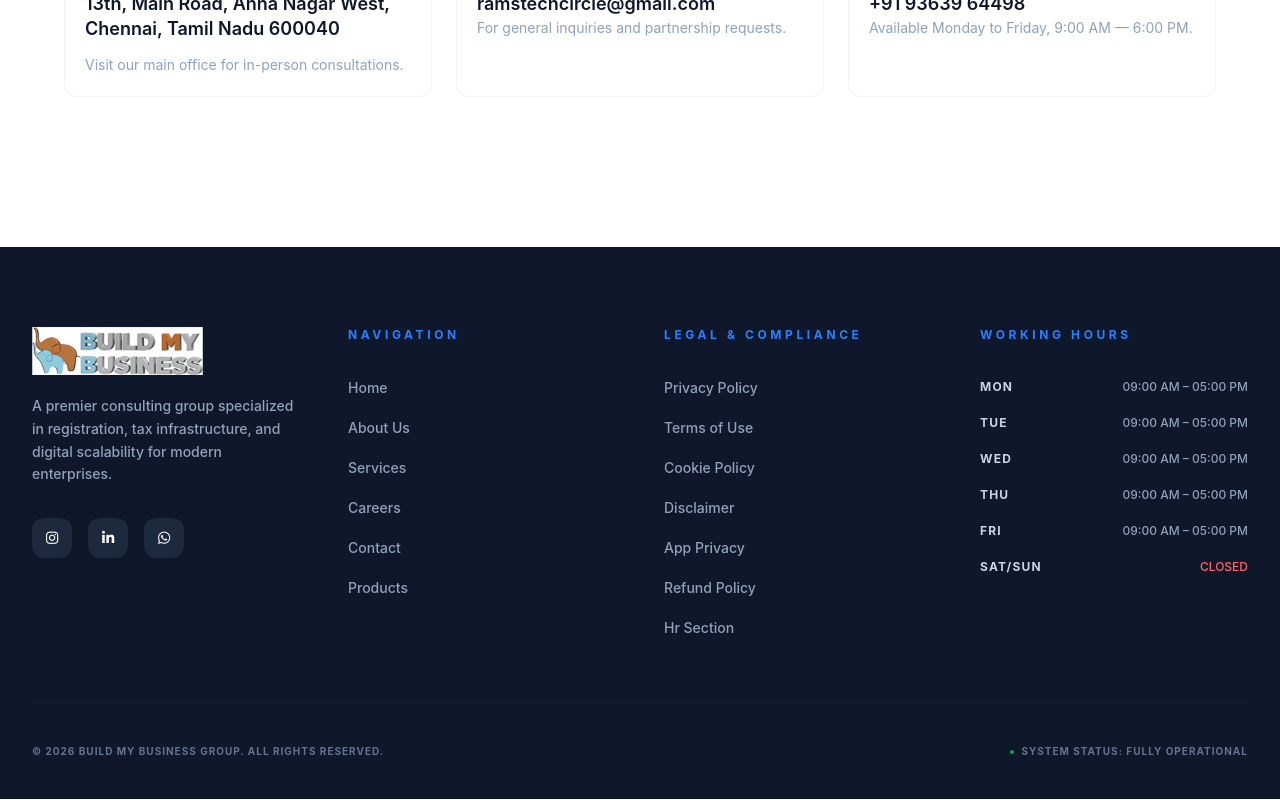
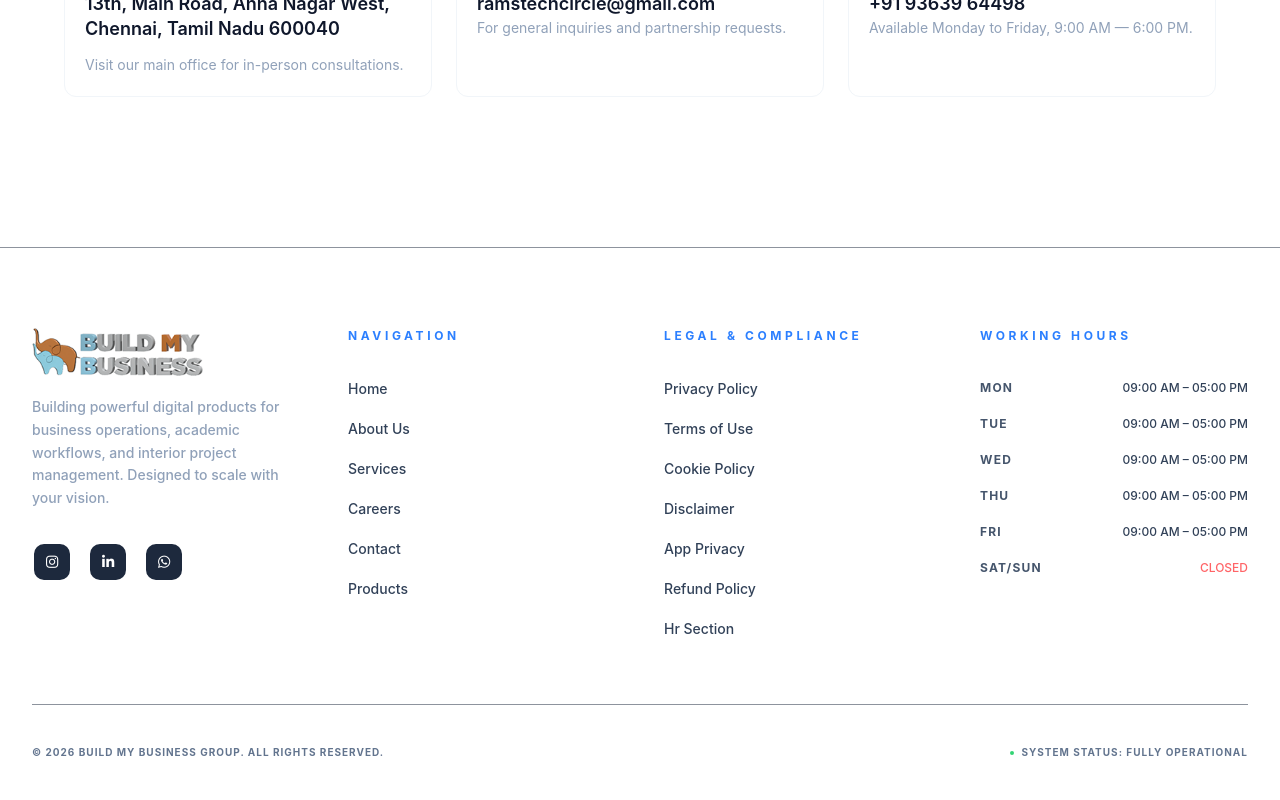
Before and after one commit to RamganeshTech/Build-My-Business, a React (Vite) app: page / in a window 1280 px wide. Shown: the part 3764-4564 px from the top of the page. Built offline with nearby package versions, Linux system fonts and the light colour scheme.

Commit message:
updated the footer part

```diff
--- a/src/components/Footer.tsx
+++ b/src/components/Footer.tsx
@@ -67,7 +67,7 @@
 //                 <li key={link.name}>
 //                   <Link
 //                     to={link.path}
-//                     className="text-gray-400 hover:text-white hover:translate-x-1 transition-all inline-block text-sm"
+//                     className="text-gray-400 hover:text-slate-900 hover:translate-x-1 transition-all inline-block text-sm"
 //                   >
 //                     {link.name}
 //                   </Link>
@@ -97,8 +97,8 @@
 //         <div className="border-t border-slate-800 pt-8 mt-8 flex flex-col md:flex-row justify-between items-center text-gray-500 text-xs gap-4">
 //           <p>© {currentYear} Build My Business. All Rights Reserved.</p>
 //           <div className="flex space-x-6">
-//             <Link to="/privacy" className="hover:text-white">Privacy Policy</Link>
-//             <Link to="/terms" className="hover:text-white">Terms of Service</Link>
+//             <Link to="/privacy" className="hover:text-slate-900">Privacy Policy</Link>
+//             <Link to="/terms" className="hover:text-slate-900">Terms of Service</Link>
 //           </div>
 //         </div>
 //       </div>
@@ -164,7 +164,8 @@ const Footer = () => {
   ];
 
   return (
-    <footer className="bg-[#0f172a] text-white pt-20 pb-10">
+    // <footer className="bg-[#0f172a] text-white pt-20 pb-10">
+    <footer className="bg-white text-slate-900 pt-20 pb-10 border-t border-slate-800/50">
       <div className="max-w-7xl mx-auto px-6 lg:px-8">
 
         {/* Main Footer Grid */}
@@ -180,7 +181,8 @@ const Footer = () => {
               />
             </Link>
             <p className="text-slate-400 text-sm leading-relaxed font-medium">
-              A premier consulting group specialized in registration, tax infrastructure, and digital scalability for modern enterprises.
+                Building powerful digital products for business operations, academic workflows, and interior project management. Designed to scale with your vision.
+
             </p>
             <div className="flex space-x-4">
               {socialLinks.map((social, index) => (
@@ -189,7 +191,7 @@ const Footer = () => {
                   href={social.href}
                   target="_blank"
                   rel="noopener noreferrer"
-                  className="w-10 h-10 rounded-xl bg-slate-800 flex items-center justify-center hover:bg-blue-600 transition-all duration-300"
+                  className="w-10 h-10 bg-slate-800 rounded-xl text-white border-2 flex items-center justify-center hover:bg-blue-600 transition-all duration-300"
                 >
                   <i className={`fa-brands ${social.icon} text-sm`}></i>
                 </a>
@@ -205,7 +207,7 @@ const Footer = () => {
                 <li key={link.name}>
                   <Link
                     to={link.path}
-                    className="text-slate-400 hover:text-white hover:translate-x-1 transition-all inline-block text-sm font-medium"
+                    className="text-slate-700 hover:text-slate-900 hover:translate-x-1 transition-all inline-block text-sm font-medium"
                   >
                     {link.name}
                   </Link>
@@ -222,7 +224,7 @@ const Footer = () => {
                 <li key={link.name}>
                   <Link
                     to={link.path}
-                    className="text-slate-400 hover:text-white hover:translate-x-1 transition-all inline-block text-sm font-medium"
+                    className="text-slate-700 hover:text-slate-900 hover:translate-x-1 transition-all inline-block text-sm font-medium"
                   >
                     {link.name}
                   </Link>
@@ -237,8 +239,8 @@ const Footer = () => {
             <ul className="space-y-3">
               {workingHours.map((item) => (
                 <li key={item.day} className="flex justify-between text-xs py-1">
-                  <span className="font-bold text-slate-300 tracking-widest">{item.day}</span>
-                  <span className={`${item.hours === 'CLOSED' ? 'text-red-400' : 'text-slate-400'} font-medium`}>
+                  <span className="font-bold text-slate-600 tracking-widest">{item.day}</span>
+                  <span className={`${item.hours === 'CLOSED' ? 'text-red-400' : 'text-slate-700'} font-medium`}>
                     {item.hours}
                   </span>
                 </li>
```
